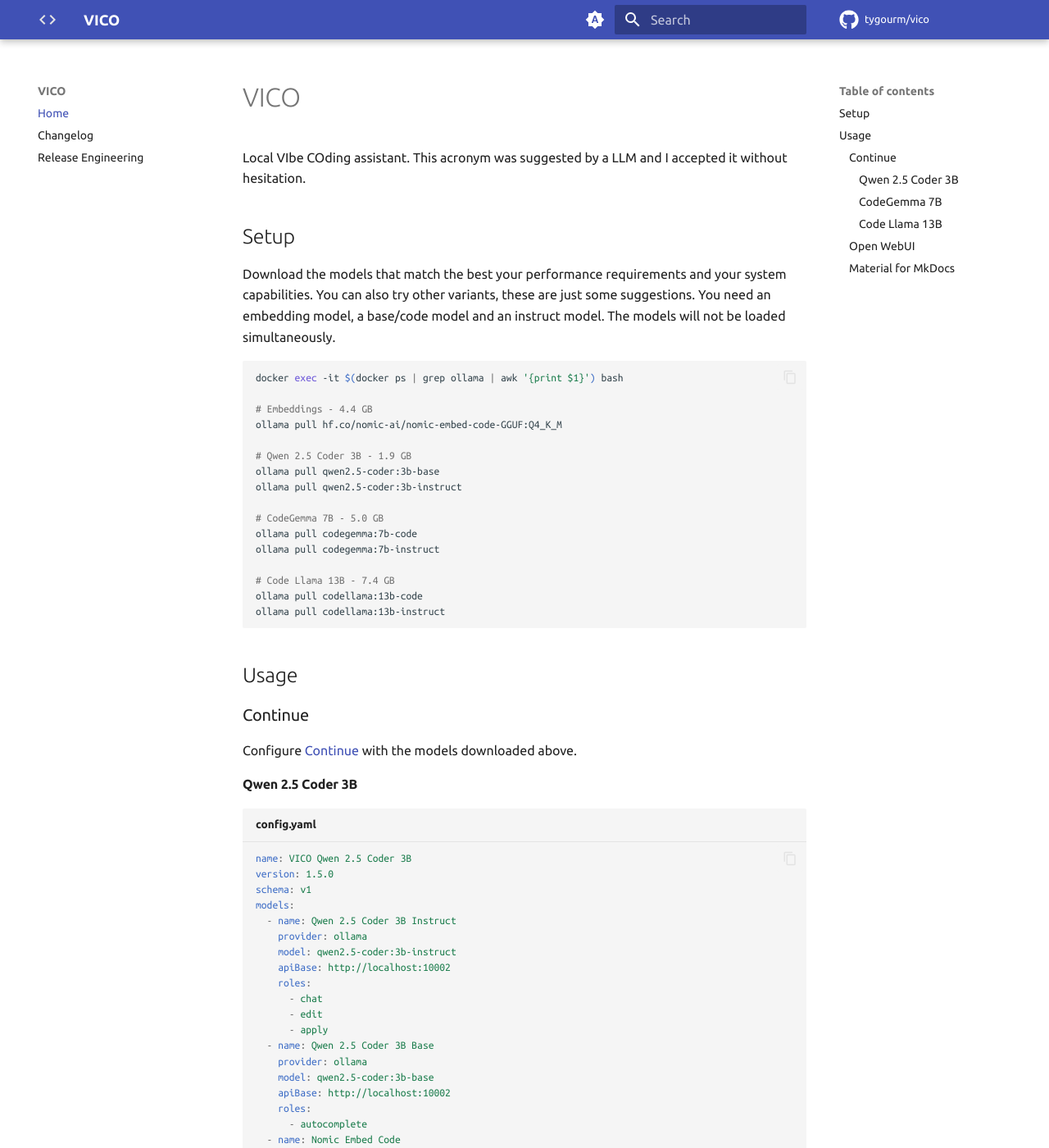
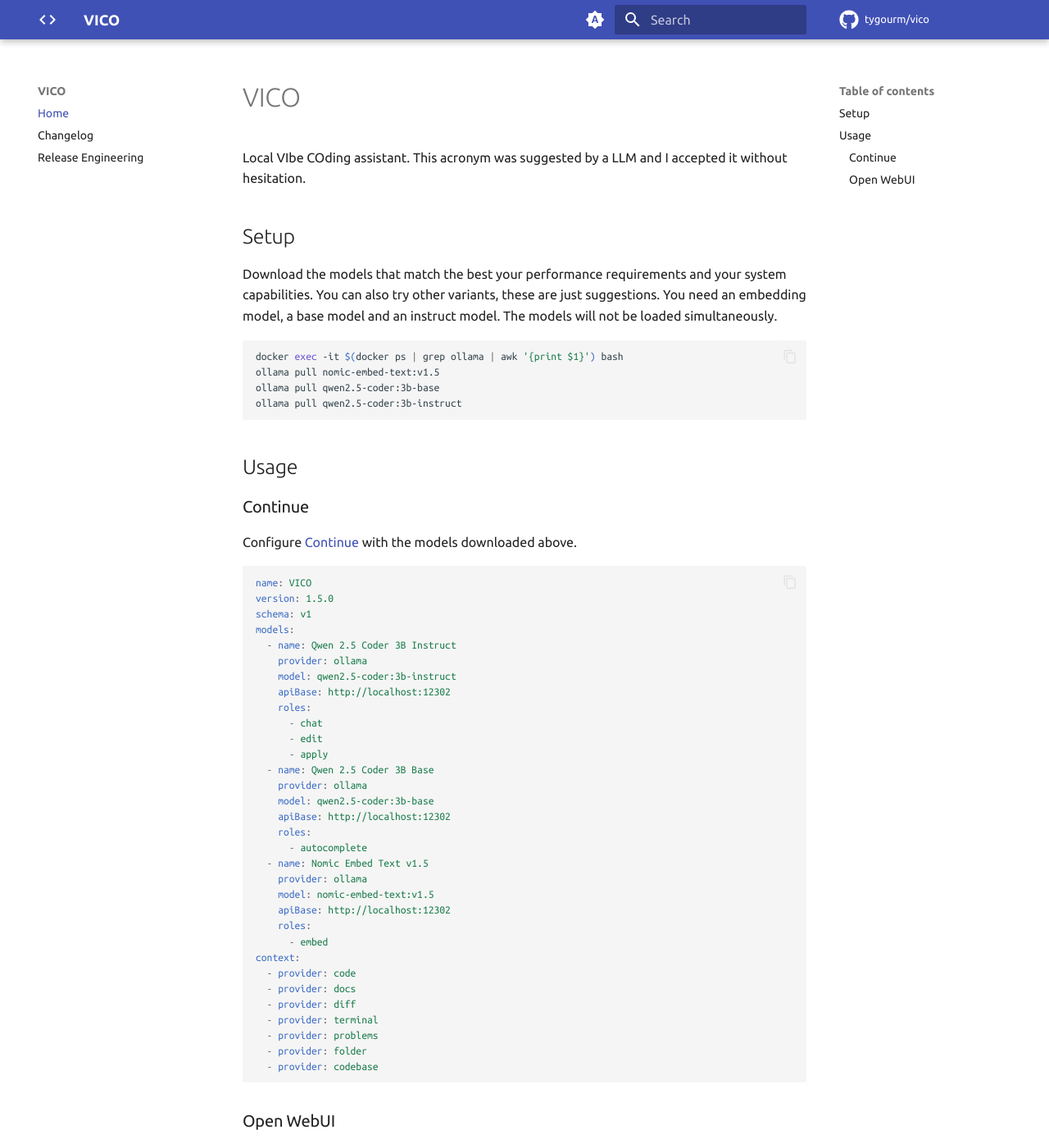
Before and after one commit to tygourm/vico, an MkDocs documentation site: the page built from docs/index.md, in a window 1280 px wide and 1400 px high. Shown: the whole window at 82% size. Built offline with MkDocs 1.6.1 and Material for MkDocs 9.7.7, drawn with Linux system fonts in a browser that asks for light colours; plug-ins that fetch from the network failed and are left out; comment, search, counter and statistics services are not loaded; some of the changed text lies outside the part shown.

Commit message:
✨ Single optimal configuration

````diff
--- a/config.codegemma.yaml
+++ /dev/null
@@ -1,32 +0,0 @@
-name: VICO CodeGemma 7B
-version: 1.5.0
-schema: v1
-models:
-  - name: CodeGemma 7B Instruct
-    provider: ollama
-    model: codegemma:7b-instruct
-    apiBase: http://localhost:10002
-    roles:
-      - chat
-      - edit
-      - apply
-  - name: CodeGemma 7B Code
-    provider: ollama
-    model: codegemma:7b-code
-    apiBase: http://localhost:10002
-    roles:
-      - autocomplete
-  - name: Nomic Embed Code
-    provider: ollama
-    model: hf.co/nomic-ai/nomic-embed-code-GGUF:Q4_K_M
-    apiBase: http://localhost:10002
-    roles:
-      - embed
-context:
-  - provider: code
-  - provider: docs
-  - provider: diff
-  - provider: terminal
-  - provider: problems
-  - provider: folder
-  - provider: codebase
--- a/config.codellama.yaml
+++ /dev/null
@@ -1,32 +0,0 @@
-name: VICO Code Llama 13B
-version: 1.5.0
-schema: v1
-models:
-  - name: Code Llama 13B Instruct
-    provider: ollama
-    model: codellama:13b-instruct
-    apiBase: http://localhost:10002
-    roles:
-      - chat
-      - edit
-      - apply
-  - name: Code Llama 13B Code
-    provider: ollama
-    model: codellama:13b-code
-    apiBase: http://localhost:10002
-    roles:
-      - autocomplete
-  - name: Nomic Embed Code
-    provider: ollama
-    model: hf.co/nomic-ai/nomic-embed-code-GGUF:Q4_K_M
-    apiBase: http://localhost:10002
-    roles:
-      - embed
-context:
-  - provider: code
-  - provider: docs
-  - provider: diff
-  - provider: terminal
-  - provider: problems
-  - provider: folder
-  - provider: codebase
--- a/config.qwencoder.yaml
+++ /dev/null
@@ -1,32 +0,0 @@
-name: VICO Qwen 2.5 Coder 3B
-version: 1.5.0
-schema: v1
-models:
-  - name: Qwen 2.5 Coder 3B Instruct
-    provider: ollama
-    model: qwen2.5-coder:3b-instruct
-    apiBase: http://localhost:10002
-    roles:
-      - chat
-      - edit
-      - apply
-  - name: Qwen 2.5 Coder 3B Base
-    provider: ollama
-    model: qwen2.5-coder:3b-base
-    apiBase: http://localhost:10002
-    roles:
-      - autocomplete
-  - name: Nomic Embed Code
-    provider: ollama
-    model: hf.co/nomic-ai/nomic-embed-code-GGUF:Q4_K_M
-    apiBase: http://localhost:10002
-    roles:
-      - embed
-context:
-  - provider: code
-  - provider: docs
-  - provider: diff
-  - provider: terminal
-  - provider: problems
-  - provider: folder
-  - provider: codebase
--- a/docs/index.md
+++ b/docs/index.md
@@ -6,27 +6,15 @@ it without hesitation.
 ## Setup
 
 Download the models that match the best your performance requirements and your
-system capabilities. You can also try other variants, these are just some
-suggestions. You need an embedding model, a base/code model and an instruct
-model. The models will not be loaded simultaneously.
+system capabilities. You can also try other variants, these are just
+suggestions. You need an embedding model, a base model and an instruct model.
+The models will not be loaded simultaneously.
 
 ```bash
 docker exec -it $(docker ps | grep ollama | awk '{print $1}') bash
-
-# Embeddings - 4.4 GB
-ollama pull hf.co/nomic-ai/nomic-embed-code-GGUF:Q4_K_M
-
-# Qwen 2.5 Coder 3B - 1.9 GB
+ollama pull nomic-embed-text:v1.5
 ollama pull qwen2.5-coder:3b-base
 ollama pull qwen2.5-coder:3b-instruct
-
-# CodeGemma 7B - 5.0 GB
-ollama pull codegemma:7b-code
-ollama pull codegemma:7b-instruct
-
-# Code Llama 13B - 7.4 GB
-ollama pull codellama:13b-code
-ollama pull codellama:13b-instruct
 ```
 
 ## Usage
@@ -35,33 +23,43 @@ ollama pull codellama:13b-instruct
 
 Configure [Continue](https://www.continue.dev) with the models downloaded above.
 
-#### Qwen 2.5 Coder 3B
-
-```yaml title="config.yaml"
---8<-- "config.qwencoder.yaml"
-```
-
-#### CodeGemma 7B
-
-```yaml title="config.yaml"
---8<-- "config.codegemma.yaml"
-```
-
-#### Code Llama 13B
-
-```yaml title="config.yaml"
---8<-- "config.codellama.yaml"
+```yaml
+name: VICO
+version: 1.5.0
+schema: v1
+models:
+  - name: Qwen 2.5 Coder 3B Instruct
+    provider: ollama
+    model: qwen2.5-coder:3b-instruct
+    apiBase: http://localhost:12302
+    roles:
+      - chat
+      - edit
+      - apply
+  - name: Qwen 2.5 Coder 3B Base
+    provider: ollama
+    model: qwen2.5-coder:3b-base
+    apiBase: http://localhost:12302
+    roles:
+      - autocomplete
+  - name: Nomic Embed Text v1.5
+    provider: ollama
+    model: nomic-embed-text:v1.5
+    apiBase: http://localhost:12302
+    roles:
+      - embed
+context:
+  - provider: code
+  - provider: docs
+  - provider: diff
+  - provider: terminal
+  - provider: problems
+  - provider: folder
+  - provider: codebase
 ```
 
 ### Open WebUI
 
 You can interact with the models from your IDE with Continue, but you can also
 use the [Open WebUI](https://openwebui.com) instance accessible at
-[http://localhost:10000](http://localhost:10000).
-
-### Material for MkDocs
-
-This project uses
-[Material for MkDocs](https://squidfunk.github.io/mkdocs-material) as a
-documentation framework, the docs are accessible at
-[http://localhost:10001](http://localhost:10001).
+[http://localhost:12301](http://localhost:12301).
--- a/mkdocs.yml
+++ b/mkdocs.yml
@@ -57,7 +57,6 @@ plugins:
 
 markdown_extensions:
   - admonition
-  - pymdownx.snippets
   - pymdownx.superfences
 
 nav:
````
Also changed, not shown: README.md (+3 -1 lines), docker-compose.yaml (+12 -15 lines), docs/CHANGELOG.md (+6 -0 lines), docs/img/favicon.svg.
